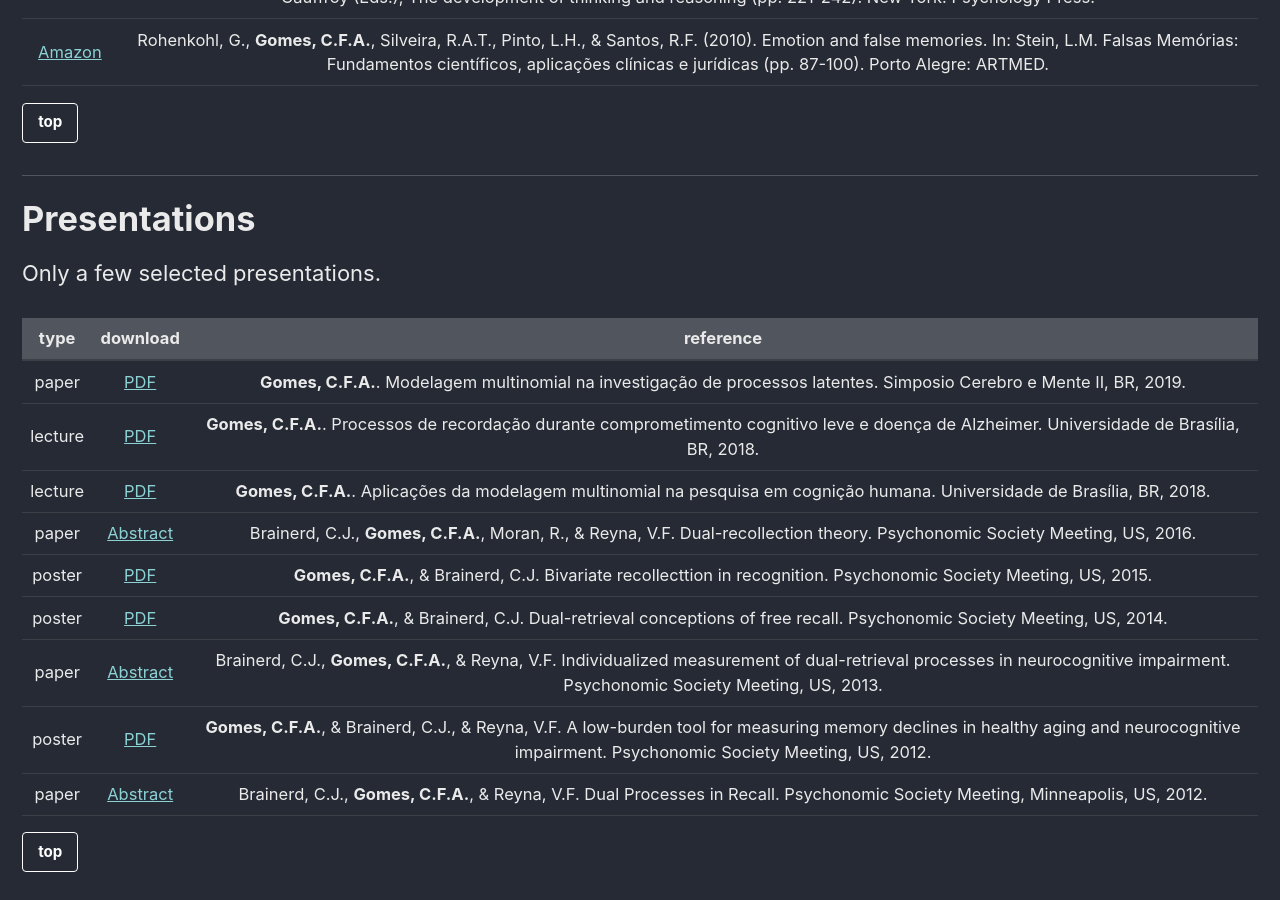
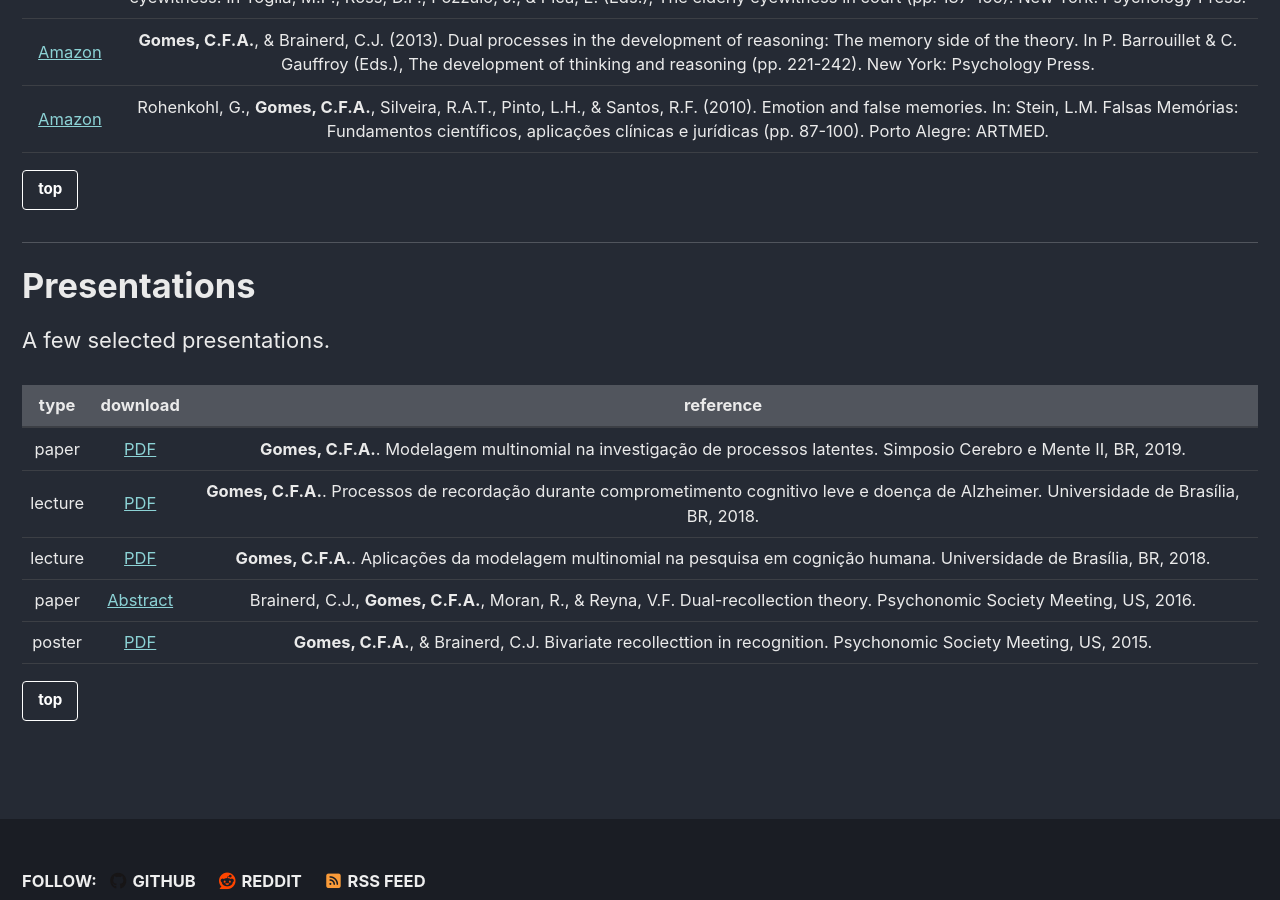
Before and after one commit to cgomesu/website, a Jekyll site: the page built from _pages/publications.md, in a window 1280 px wide and 900 px high, scrolled down 2149 px. Built offline with Jekyll 4.4.1, drawn with Linux system fonts in a browser that asks for light colours; cached includes are drawn as plain includes; nearby versions of some CDN libraries; some of the changed text lies outside the part shown.

Commit message:
up: new paper, remove old presentations

```diff
--- a/_pages/publications.md
+++ b/_pages/publications.md
@@ -53,7 +54,7 @@ excerpt: "All my published peer-reviewed papers and book chapters, plus a few se
 
 ***
 # Presentations
-Only a few selected presentations.
+A few selected presentations.
 
 | type | download | reference |
 |:---:|:---:|:---:|
@@ -62,9 +63,5 @@ Only a few selected presentations.
 | lecture | [PDF](/assets/pdf/gomes-lecture1-unb-2018.pdf) | **Gomes, C.F.A.**. Aplicações da modelagem multinomial na pesquisa em cognição humana.  Universidade de Brasília, BR, 2018. |
 | paper | [Abstract](https://bit.ly/2NbM4lx) | Brainerd, C.J., **Gomes, C.F.A.**, Moran, R., & Reyna, V.F. Dual-recollection theory. Psychonomic Society Meeting, US, 2016. |
 | poster | [PDF](/assets/pdf/gomes-psychonomics-2015.pdf) | **Gomes, C.F.A.**, & Brainerd, C.J. Bivariate recollecttion in recognition. Psychonomic Society Meeting, US, 2015. |
-| poster | [PDF](/assets/pdf/gomes-psychonomics-2014.pdf) | **Gomes, C.F.A.**, & Brainerd, C.J. Dual-retrieval conceptions of free recall. Psychonomic Society Meeting, US, 2014. |
-| paper | [Abstract](https://bit.ly/2YTplQu) | Brainerd, C.J., **Gomes, C.F.A.**, & Reyna, V.F. Individualized measurement of dual-retrieval processes in neurocognitive impairment. Psychonomic Society Meeting, US, 2013. |
-| poster | [PDF](/assets/pdf/gomes-psychonomics-2012.pdf) | **Gomes, C.F.A.**, & Brainerd, C.J., & Reyna, V.F. A low-burden tool for measuring memory declines in healthy aging and neurocognitive impairment. Psychonomic Society Meeting, US, 2012. |
-| paper | [Abstract](https://bit.ly/2NaQSYe) | Brainerd, C.J., **Gomes, C.F.A.**, & Reyna, V.F. Dual Processes in Recall. Psychonomic Society Meeting, Minneapolis, US, 2012. |
 
 [top](#){: .btn .btn--light-outline .btn--small}
```
Also changed, not shown: other parts of _pages/publications.md (+1 -0 lines), 2 other files.
